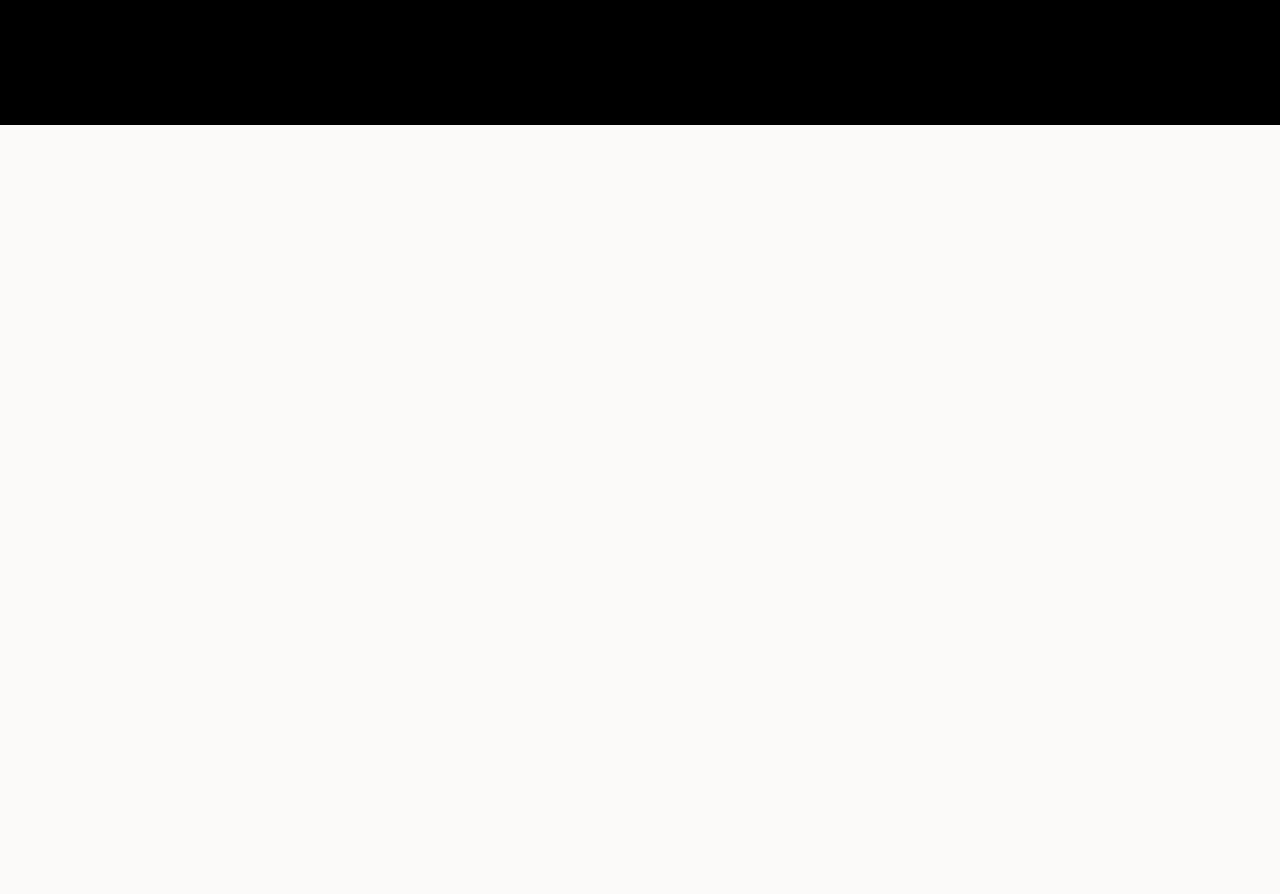
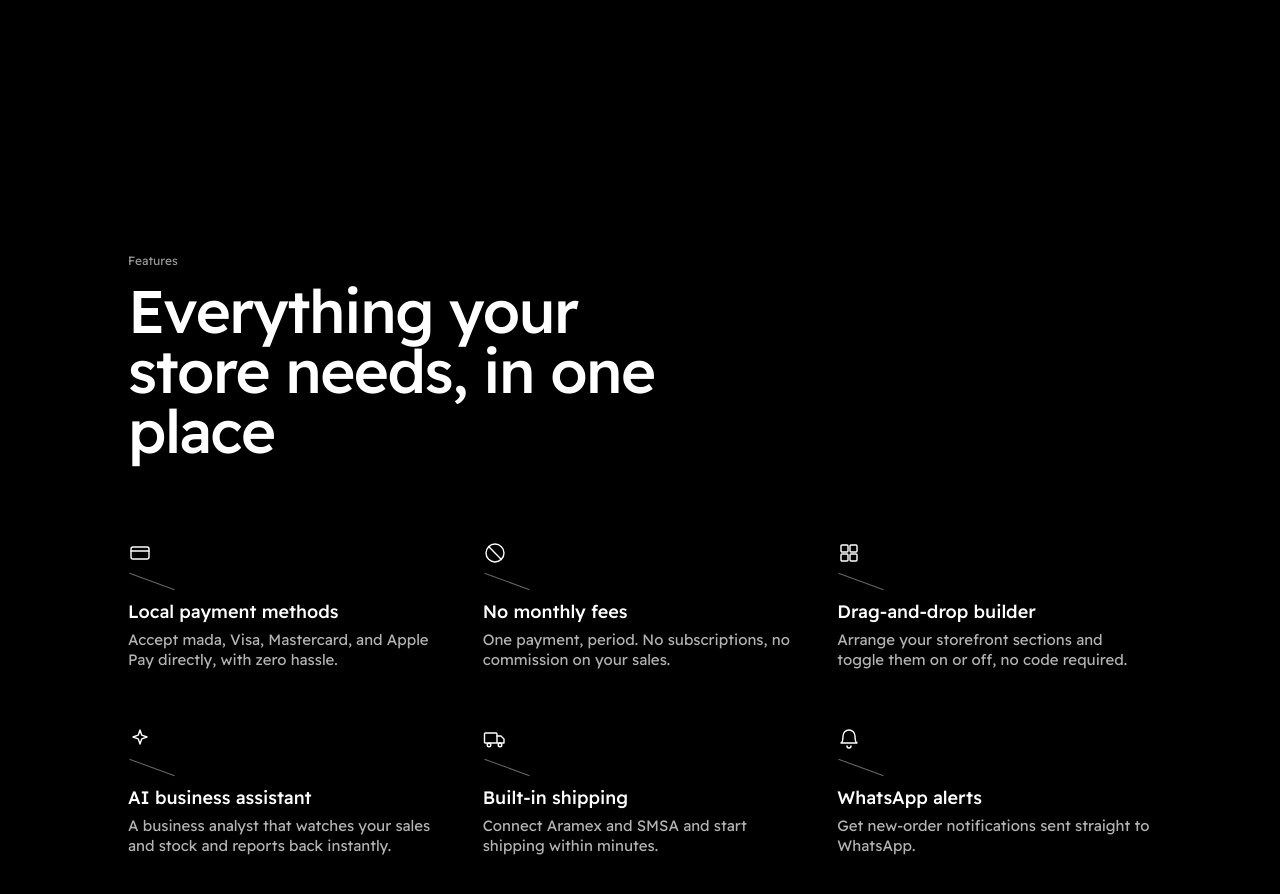
Before and after one commit to MAS-OP/storehub, a Next.js app: page /en/preview/onyx in a window 1280 px wide. Shown: the part 1580-2474 px from the top of the page. Before the commit the page ends 1705 px from the top, so only its background shows below. Built offline with nearby package versions, Linux system fonts and the light colour scheme.

Commit message:
git push

```diff
--- a/app/[locale]/preview/onyx/page.tsx
+++ b/app/[locale]/preview/onyx/page.tsx
@@ -1,6 +1,7 @@
 import type { Metadata } from "next";
 import OnyxHero from "@/components/preview/onyx/OnyxHero";
 import OnyxHowItWorks from "@/components/preview/onyx/OnyxHowItWorks";
+import OnyxFeatures from "@/components/preview/onyx/OnyxFeatures";
 
 export const metadata: Metadata = {
   title: "StoreHub — Onyx theme preview",
@@ -21,6 +22,7 @@ export default function OnyxPreviewPage(): React.JSX.Element {
       `}</style>
       <OnyxHero />
       <OnyxHowItWorks />
+      <OnyxFeatures />
     </>
   );
 }
--- /dev/null
+++ b/components/preview/onyx/OnyxFeatures.tsx
@@ -0,0 +1,111 @@
+"use client";
+
+import { useLocale, useTranslations } from "next-intl";
+
+type FeatureId = "payments" | "noFees" | "builder" | "ai" | "shipping" | "whatsapp";
+
+const ITEMS: FeatureId[] = ["payments", "noFees", "builder", "ai", "shipping", "whatsapp"];
+
+function Icon({ id }: { id: FeatureId }): React.JSX.Element {
+  const common = {
+    viewBox: "0 0 24 24",
+    className: "h-6 w-6",
+    fill: "none",
+    stroke: "#ffffff",
+    strokeWidth: 1.4,
+    strokeLinecap: "round" as const,
+    strokeLinejoin: "round" as const,
+    "aria-hidden": true,
+  };
+  switch (id) {
+    case "payments":
+      return (
+        <svg {...common}>
+          <rect x="3" y="6" width="18" height="12" rx="2" />
+          <path d="M3 10h18" />
+        </svg>
+      );
+    case "noFees":
+      return (
+        <svg {...common}>
+          <circle cx="12" cy="12" r="9" />
+          <path d="M5.6 5.6l12.8 12.8" />
+        </svg>
+      );
+    case "builder":
+      return (
+        <svg {...common}>
+          <rect x="4" y="4" width="7" height="7" rx="1" />
+          <rect x="13" y="4" width="7" height="7" rx="1" />
+          <rect x="4" y="13" width="7" height="7" rx="1" />
+          <rect x="13" y="13" width="7" height="7" rx="1" />
+        </svg>
+      );
+    case "ai":
+      return (
+        <svg {...common}>
+          <path d="M12 3l1.8 5.2L19 10l-5.2 1.8L12 17l-1.8-5.2L5 10l5.2-1.8Z" />
+        </svg>
+      );
+    case "shipping":
+      return (
+        <svg {...common}>
+          <rect x="1.5" y="6" width="12.5" height="10" rx="1" />
+          <path d="M14 9h4l3 3v4h-7" />
+          <circle cx="6" cy="18" r="1.8" />
+          <circle cx="17" cy="18" r="1.8" />
+        </svg>
+      );
+    case "whatsapp":
+      return (
+        <svg {...common}>
+          <path d="M6 9a6 6 0 1 1 12 0c0 6 2 7 2 7H4s2-1 2-7Z" />
+          <path d="M10 19a2 2 0 0 0 4 0" />
+        </svg>
+      );
+  }
+}
+
+export default function OnyxFeatures(): React.JSX.Element {
+  const t = useTranslations("OnyxFeatures");
+  const locale = useLocale();
+  const isAr = locale === "ar";
+
+  return (
+    <section
+      id="features"
+      dir={isAr ? "rtl" : "ltr"}
+      className="relative w-full scroll-mt-4 bg-black px-6 py-24 md:px-10 md:py-32"
+      style={{ fontFamily: "'Readex Pro', system-ui, sans-serif" }}
+    >
+      <div className="mx-auto max-w-5xl">
+        <p className="text-xs text-white/60">{t("eyebrow")}</p>
+        <h2 className="mt-3 max-w-xl text-4xl font-medium tracking-tight text-white md:text-6xl">
+          {t("heading")}
+        </h2>
+
+        <ul className="mt-16 grid grid-cols-1 gap-x-10 gap-y-14 sm:grid-cols-2 lg:grid-cols-3 md:mt-20">
+          {ITEMS.map((id) => (
+            <li key={id} className="flex flex-col gap-4">
+              <Icon id={id} />
+              <span
+                className={`h-px w-12 bg-white/40 ${
+                  isAr ? "rotate-[-20deg]" : "rotate-[20deg]"
+                }`}
+                aria-hidden="true"
+              />
+              <div>
+                <h3 className="text-lg font-medium text-white">
+                  {t(`items.${id}.title`)}
+                </h3>
+                <p className="mt-1 text-[15px] leading-snug text-white/70">
+                  {t(`items.${id}.description`)}
+                </p>
+              </div>
+            </li>
+          ))}
+        </ul>
+      </div>
+    </section>
+  );
+}
--- a/messages/ar.json
+++ b/messages/ar.json
@@ -252,5 +252,35 @@
         "description": "فعّل الدفع عبر مدى وفيزا و Apple Pay وابدأ البيع فورًا."
       }
     }
+  },
+  "OnyxFeatures": {
+    "eyebrow": "المميزات",
+    "heading": "كل ما يحتاجه متجرك في مكان واحد",
+    "items": {
+      "payments": {
+        "title": "طرق دفع محلية",
+        "description": "اقبل مدى وفيزا وماستركارد و Apple Pay مباشرة، بدون تعقيد."
+      },
+      "noFees": {
+        "title": "بدون رسوم شهرية",
+        "description": "دفعة واحدة فقط. لا اشتراكات، لا عمولات على مبيعاتك."
+      },
+      "builder": {
+        "title": "بناء بالسحب والإفلات",
+        "description": "رتّب أقسام متجرك وفعّلها أو عطّلها بلا كتابة سطر كود واحد."
+      },
+      "ai": {
+        "title": "مساعد ذكاء اصطناعي",
+        "description": "محلل أعمال يراقب مبيعاتك ومخزونك ويرسل لك التقارير أوّلًا بأوّل."
+      },
+      "shipping": {
+        "title": "شحن متكامل",
+        "description": "اربط متجرك بأرامكس وسمسا وابدأ الشحن خلال دقائق."
+      },
+      "whatsapp": {
+        "title": "تنبيهات واتساب",
+        "description": "استقبل إشعارات الطلبات الجديدة مباشرة على واتساب."
+      }
+    }
   }
 }
--- a/messages/en.json
+++ b/messages/en.json
@@ -252,5 +252,35 @@
         "description": "Enable mada, Visa, and Apple Pay, and start selling instantly."
       }
     }
+  },
+  "OnyxFeatures": {
+    "eyebrow": "Features",
+    "heading": "Everything your store needs, in one place",
+    "items": {
+      "payments": {
+        "title": "Local payment methods",
+        "description": "Accept mada, Visa, Mastercard, and Apple Pay directly, with zero hassle."
+      },
+      "noFees": {
+        "title": "No monthly fees",
+        "description": "One payment, period. No subscriptions, no commission on your sales."
+      },
+      "builder": {
+        "title": "Drag-and-drop builder",
+        "description": "Arrange your storefront sections and toggle them on or off, no code required."
+      },
+      "ai": {
+        "title": "AI business assistant",
+        "description": "A business analyst that watches your sales and stock and reports back instantly."
+      },
+      "shipping": {
+        "title": "Built-in shipping",
+        "description": "Connect Aramex and SMSA and start shipping within minutes."
+      },
+      "whatsapp": {
+        "title": "WhatsApp alerts",
+        "description": "Get new-order notifications sent straight to WhatsApp."
+      }
+    }
   }
 }
```
Also changed, not shown: 1 other file (tests, documents, lock files or other folders).
